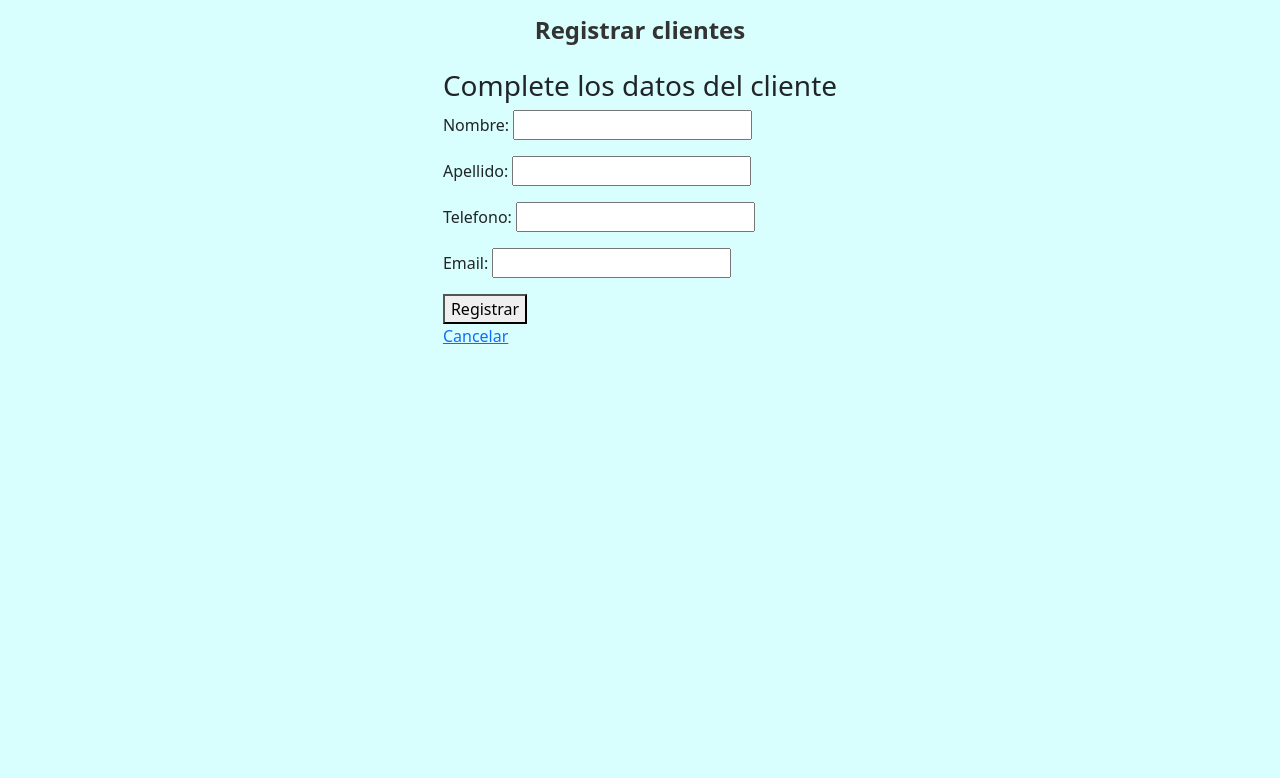
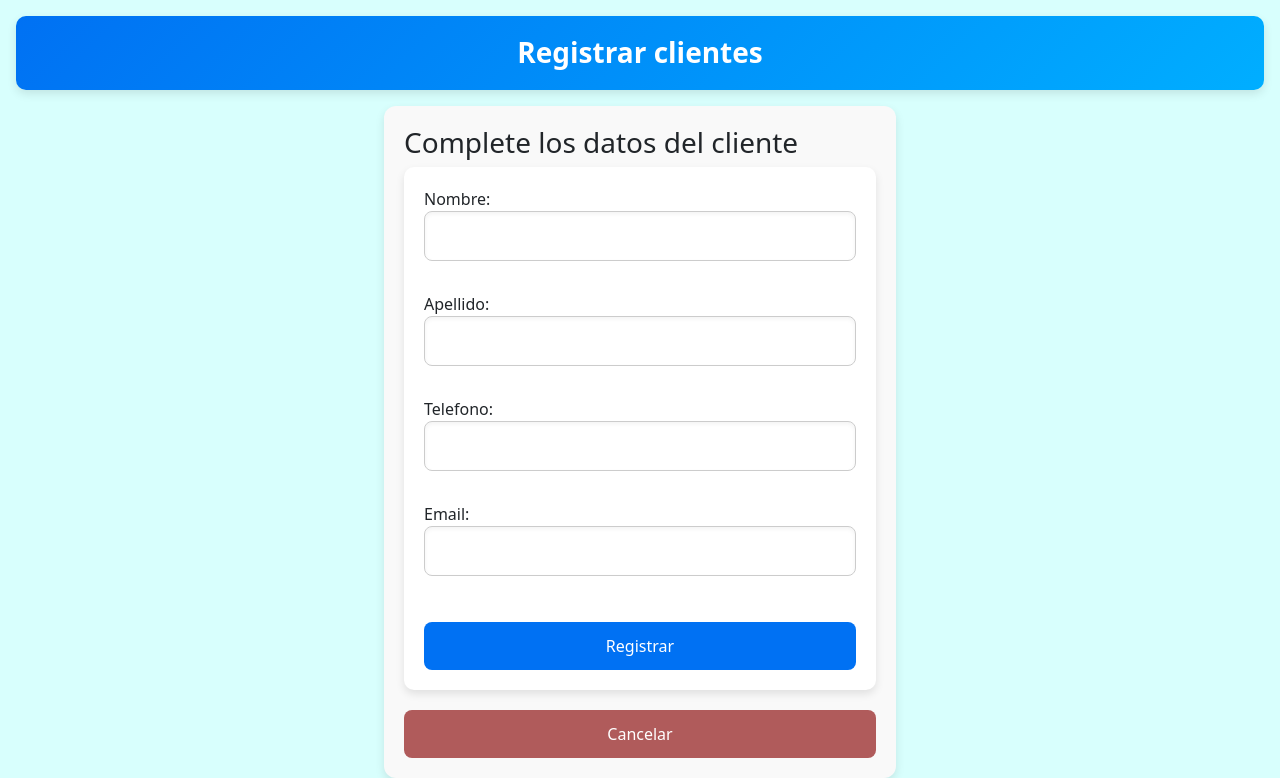
Before and after one commit to GoNf55/Ventas-Testing, a Django app: page /clientes/addcliente/ in a window 1280 px wide. Shown: the part 56-834 px from the top of the page. Before the commit the page ends 400 px from the top, so only its background shows below. Run offline with Django 4.2, Linux system fonts and the light colour scheme; some libraries are stand-ins or nearby versions.

Commit message:
actualizacion css clientes listos

```diff
--- a/VentasTesting/clientes/templates/clientes/modcliente.html
+++ b/VentasTesting/clientes/templates/clientes/modcliente.html
@@ -1,5 +1,5 @@
 {% extends 'appCore/base.html' %}
-{% block title%} MGM - Registrar Clientes {% endblock %}
+{% block title%} MGM - Modificar Clientes {% endblock %}
 {% block content %}
 {% load crispy_forms_tags %}
 <section class="title-sec">
--- a/VentasTesting/static/appCore/css/styles.css
+++ b/VentasTesting/static/appCore/css/styles.css
@@ -98,48 +98,66 @@ body{
 
 /* -------------- templates administracion de clientes ---------------- */
 /* --- principal ----------------------------*/
-.title-sec{
+/* Sección de título */
+.title-sec {
     display: flex;
     justify-content: center;
     align-items: center;
-    margin: 16px;
+    margin: 20px;
+    padding: 20px;
+    background: linear-gradient(135deg, #0071f3, #00aeff);
+    color: white;
+    border-radius: 10px;
+    box-shadow: 0px 4px 10px rgba(0, 0, 0, 0.1);
+    font-size: 28px;
+    font-weight: bold;
 }
-.clientes-sec{
+
+/* Sección Clientes */
+.clientes-sec {
     display: flex;
     flex-direction: column;
     justify-content: center;
     align-items: center;
+    padding: 20px;
 }
 
-/*Estilos de tabla clientes */
-.div-clientes{
+/* Estilos de tabla clientes */
+.div-clientes {
     margin: 20px;
-    border: solid 1px black;
+    border: none;
     width: 90%;
     height: 50vh;
     overflow-y: auto;
-    border-radius: 8px;
+    border-radius: 12px;
     background-color: #fff;
-    box-shadow: 0 2px 5px rgba(0, 0, 0, 0.1);
+    box-shadow: 0 4px 10px rgba(0, 0, 0, 0.1);
+    padding: 10px;
 }
-.div-clientes__table{
+
+.div-clientes__table {
     border: none;
     width: 100%;
     border-collapse: collapse;
+    font-size: 16px;
+    color: #333;
 }
+
 .div-clientes__table th,
 .div-clientes__table td {
     border: 1px solid #ddd;
-    padding: 12px;
+    padding: 15px;
     text-align: left;
 }
 
 .div-clientes__table th {
-    background-color: #f2f2f2;
+    background-color: #0071f3;
+    color: white;
     position: sticky;
     top: 0;
     z-index: 1;
     font-weight: bold;
+    text-transform: uppercase;
 }
 
 .div-clientes__table tr:nth-child(even) {
@@ -147,46 +165,76 @@ body{
 }
 
 .div-clientes__table tr:hover {
-    background-color: #f1f1f1;
+    background-color: #e6f7ff;
+    transition: background-color 0.3s ease;
 }
 
-td button{
+td button {
     border-radius: 10px;
-    border: solid 1px black;
-    margin: 5px;
-    padding: 5px;
+    border: none;
+    background-color: #0071f3;
+    color: white;
+    padding: 8px 12px;
+    cursor: pointer;
+    transition: background-color 0.3s ease;
+}
 
+td button:hover {
+    background-color: #005bb5;
 }
-.opts-cliente-table{
+
+.opts-cliente-table {
     display: flex;
     justify-content: center;
     align-items: center;
 }
 
-.options-clientes{
+/* Opciones Clientes */
+.options-clientes {
     display: flex;
     justify-content: flex-start;
     align-items: center;
     width: 90%;
+    margin: 20px 0;
 }
-.options-clientes button{
-    padding: 10px;
+
+.options-clientes button {
+    padding: 12px 20px;
     margin: 10px;
     border-radius: 10px;
+    background-color: #00aeff;
+    color: white;
+    border: none;
+    cursor: pointer;
+    transition: background-color 0.3s ease;
+    box-shadow: 0px 4px 8px rgba(0, 0, 0, 0.1);
     width: 200px;
+}
+
+.options-clientes button:hover {
+    background-color: #0071f3;
+    box-shadow: 0px 6px 12px rgba(0, 0, 0, 0.2);
 }
 
 /* --- add y mod clientes -------------- */
 /* Sección del título */
+
+/* Sección de título */
 .title-sec {
     text-align: center;
-    margin-bottom: 20px;
+    margin-bottom: 30px;
+    padding: 20px;
+    background: linear-gradient(135deg, #0071f3, #00aeff);
+    color: white;
+    border-radius: 10px;
+    box-shadow: 0px 4px 10px rgba(0, 0, 0, 0.1);
 }
 
 .title-sec h2 {
-    font-size: 24px;
-    color: #333;
+    font-size: 28px;
+    color: white;
     font-weight: bold;
+    margin: 0;
 }
 
 /* Sección del formulario add y mod */
@@ -195,17 +243,92 @@ td button{
     justify-content: center;
     align-items: center;
     flex-direction: column;
+    padding: 20px;
+    background-color: #f9f9f9;
+    border-radius: 12px;
+    box-shadow: 0px 4px 10px rgba(0, 0, 0, 0.1);
+    width: 40%;
+    margin: 0 auto;
 }
+
 .clientes-addmod-form-sec__div {
     display: flex;
     flex-direction: column;
-}
-.clientes-addmod-form-sec__div form{
-
+    width: 100%;
+    max-width: 600px;
 }
 
+.clientes-addmod-form-sec__div form {
+    display: flex;
+    flex-direction: column;
+    padding: 20px;
+    background-color: white;
+    border-radius: 10px;
+    box-shadow: 0px 4px 8px rgba(0, 0, 0, 0.1);
+}
 
-/* -------------- templates administracion de clientes ---------------- */
+.clientes-addmod-form-sec__div form input,
+.clientes-addmod-form-sec__div form select,
+.clientes-addmod-form-sec__div form textarea {
+    margin-bottom: 15px;
+    padding: 12px;
+    border-radius: 8px;
+    border: 1px solid #ccc;
+    font-size: 16px;
+    width: 100%;
+    box-shadow: inset 0px 2px 4px rgba(0, 0, 0, 0.05);
+}
+
+.clientes-addmod-form-sec__div form input:focus,
+.clientes-addmod-form-sec__div form select:focus,
+.clientes-addmod-form-sec__div form textarea:focus {
+    border-color: #0071f3;
+    outline: none;
+    box-shadow: 0px 0px 8px rgba(0, 113, 243, 0.2);
+    transition: box-shadow 0.3s ease;
+}
+
+.clientes-addmod-form-sec__div form button {
+    padding: 12px 20px;
+    margin-top: 15px;
+    background-color: #0071f3;
+    color: white;
+    border: none;
+    border-radius: 8px;
+    font-size: 16px;
+    cursor: pointer;
+    transition: background-color 0.3s ease, box-shadow 0.3s ease;
+}
+
+.clientes-addmod-form-sec__div form button:hover {
+    background-color: #005bb5;
+    box-shadow: 0px 4px 10px rgba(0, 0, 0, 0.2);
+}
+
+.clientes-addmod-form-sec__div a{
+    padding: 12px 20px;
+    margin-top: 15px;
+    background-color: #b05b5b;
+    color: white;
+    border: none;
+    text-decoration: none;
+    display: flex;
+    justify-content: center;
+    align-items: center;
+    margin-top: 20px;
+    border-radius: 8px;
+    font-size: 16px;
+    cursor: pointer;
+    transition: background-color 0.3s ease, box-shadow 0.3s ease;
+}
+    .clientes-addmod-form-sec__div a:hover{
+        background-color: #bc0101;  /* Rojo más oscuro */
+        box-shadow: 0px 6px 12px rgba(0, 0, 0, 0.2);
+   }
+
+
+
+/* -------------- templates administracion de productos ---------------- */
 /* --- principal ----------------------------*/
 .title-sec{
     display: flex;
```
